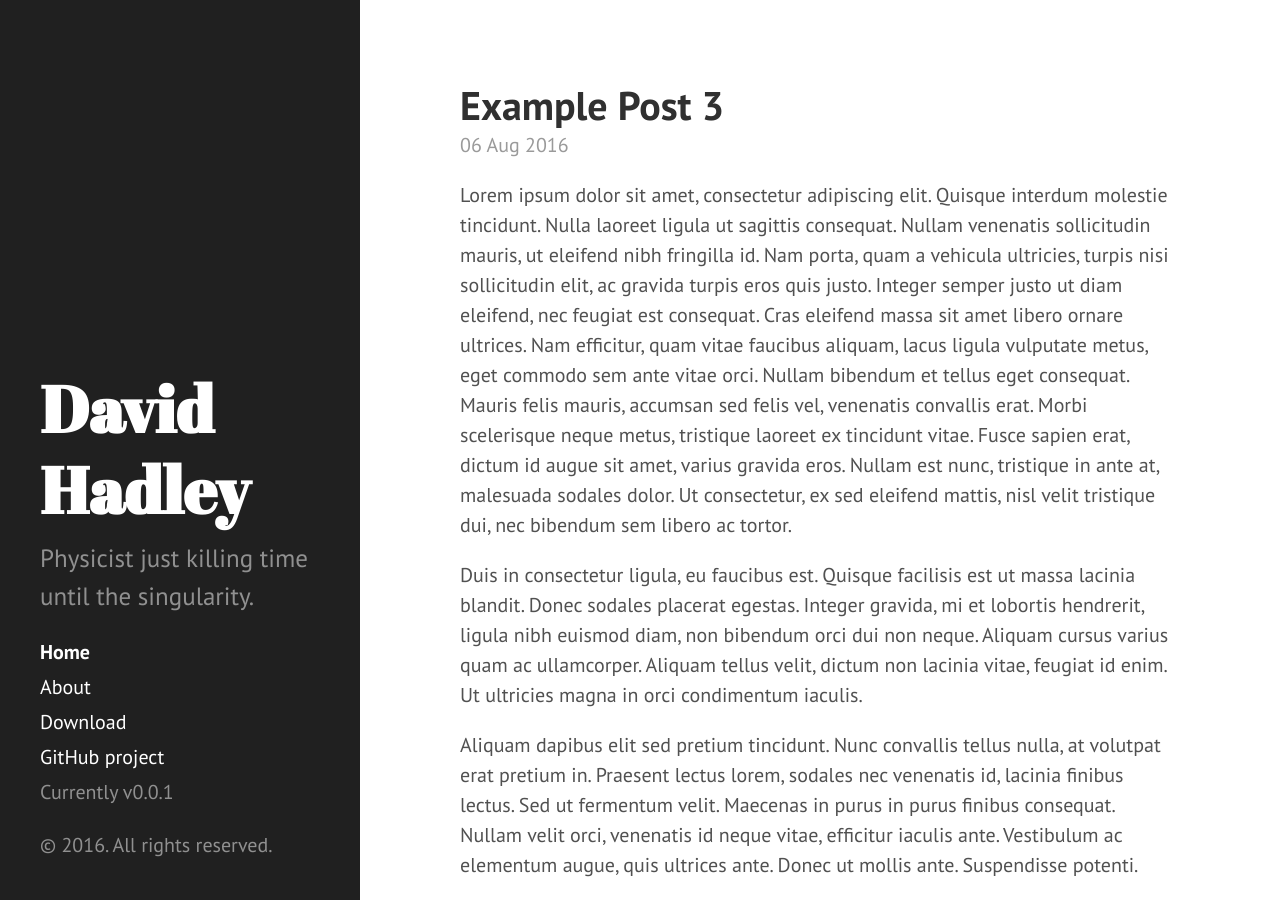
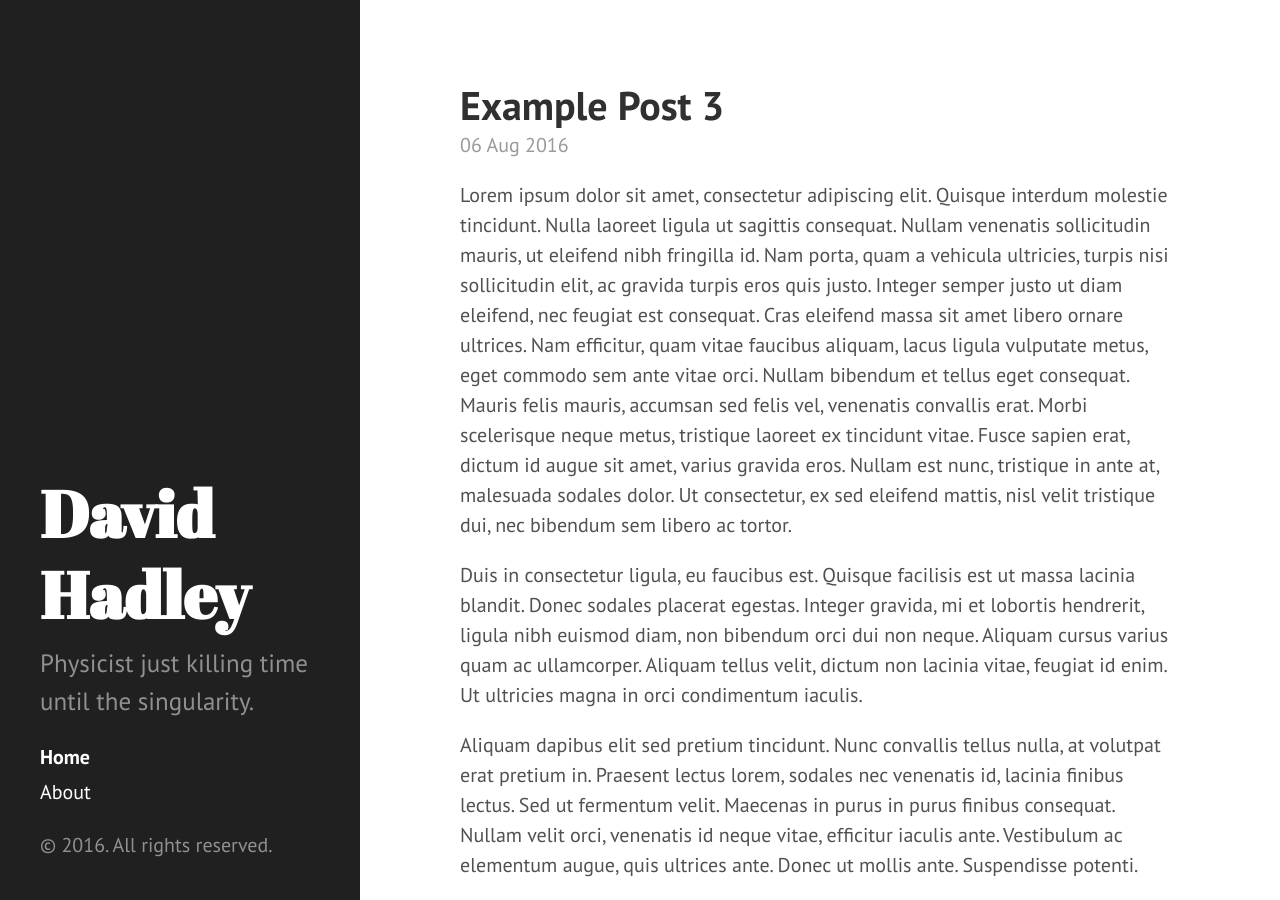
Before and after one commit to davehadley/davehadley.github.io, a Jekyll site: the page built from index.html, in a window 1280 px wide and 900 px high. Built offline with Jekyll 4.4.1, drawn with Linux system fonts in a browser that asks for light colours; Markdown is read by kramdown in place of the engine named in the settings; the list of posts is cut into pages by our own code.

Commit message:
Remove unwanted sidebar content.

```diff
--- a/_includes/sidebar.html
+++ b/_includes/sidebar.html
@@ -26,9 +26,9 @@
         {% endif %}
       {% endfor %}
 
-      <a class="sidebar-nav-item" href="{{ site.github.repo }}/archive/v{{ site.version }}.zip">Download</a>
-      <a class="sidebar-nav-item" href="{{ site.github.repo }}">GitHub project</a>
-      <span class="sidebar-nav-item">Currently v{{ site.version }}</span>
+      <!-- <a class="sidebar-nav-item" href="{{ site.github.repo }}/archive/v{{ site.version }}.zip">Download</a> -->
+      <!-- <a class="sidebar-nav-item" href="{{ site.github.repo }}">GitHub project</a> -->
+      <!-- <span class="sidebar-nav-item">Currently v{{ site.version }}</span> -->
     </nav>
 
     <p>&copy; {{ site.time | date: '%Y' }}. All rights reserved.</p>
```
